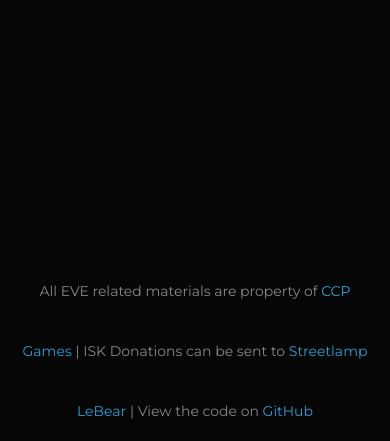
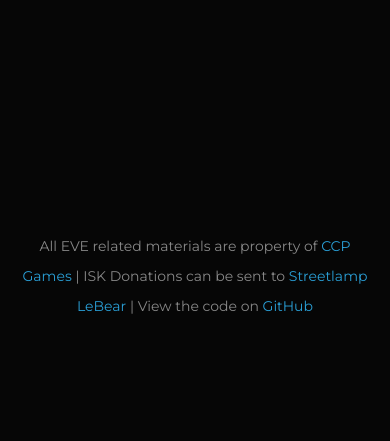
Before and after one commit to billypoke/esv, a Flask app: template templates/view.html in a window 390 px wide. Shown: the part 523-964 px from the top of the page. After the commit the page ends 837 px from the top, so only its background shows below. Run offline with Flask 2, Linux system fonts and the light colour scheme; the template is opened without the code that fills it, so the values that code supplies are empty; parts of the project's set-up code (start-up, migrations or seed data) failed here and were passed over; some libraries are stand-ins or nearby versions.

Commit message:
Add some media queries to deal with narrower screens and the header/footer

```diff
--- a/static/css/app.css
+++ b/static/css/app.css
@@ -28,6 +28,12 @@ pre {
     vertical-align: middle;
     line-height: 200px;
     margin: 0;
+}
+
+@media screen and (max-width: 330px) {
+    #banner h2 {
+        line-height: 100px;
+    }
 }
 
 a {
--- a/static/css/sticky_footer.css
+++ b/static/css/sticky_footer.css
@@ -19,3 +19,21 @@ body {
     line-height: 60px;
     text-align: center;
 }
+
+@media screen and (max-width: 1000px){
+    .footer {
+        line-height: 30px;
+    }
+}
+
+@media screen and (max-width: 500px){
+    .footer {
+        height: 90px;
+    }
+}
+
+@media screen and (max-width: 350px){
+    .footer {
+        height: 120px;
+    }
+}
--- a/templates/head.html
+++ b/templates/head.html
@@ -4,6 +4,7 @@
   <meta charset="utf-8">
   <meta http-equiv="X-UA-Compatible" content="IE=edge">
   <meta name="viewport" content="width=device-width, initial-scale=1">
+  <meta name="theme-color" content="#060606">
 
   <title>EVE ESI Skill Viewer</title>
 
```
